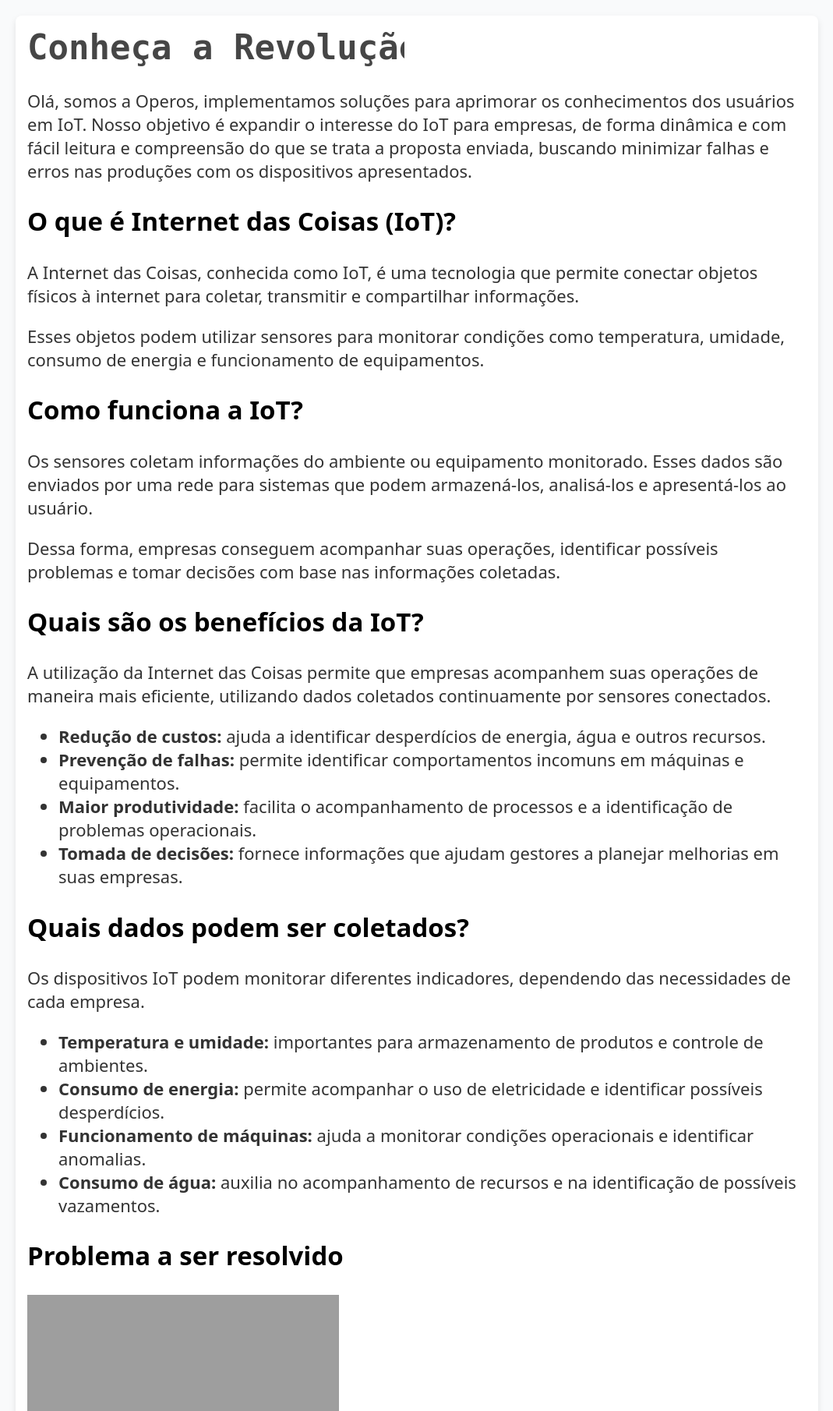
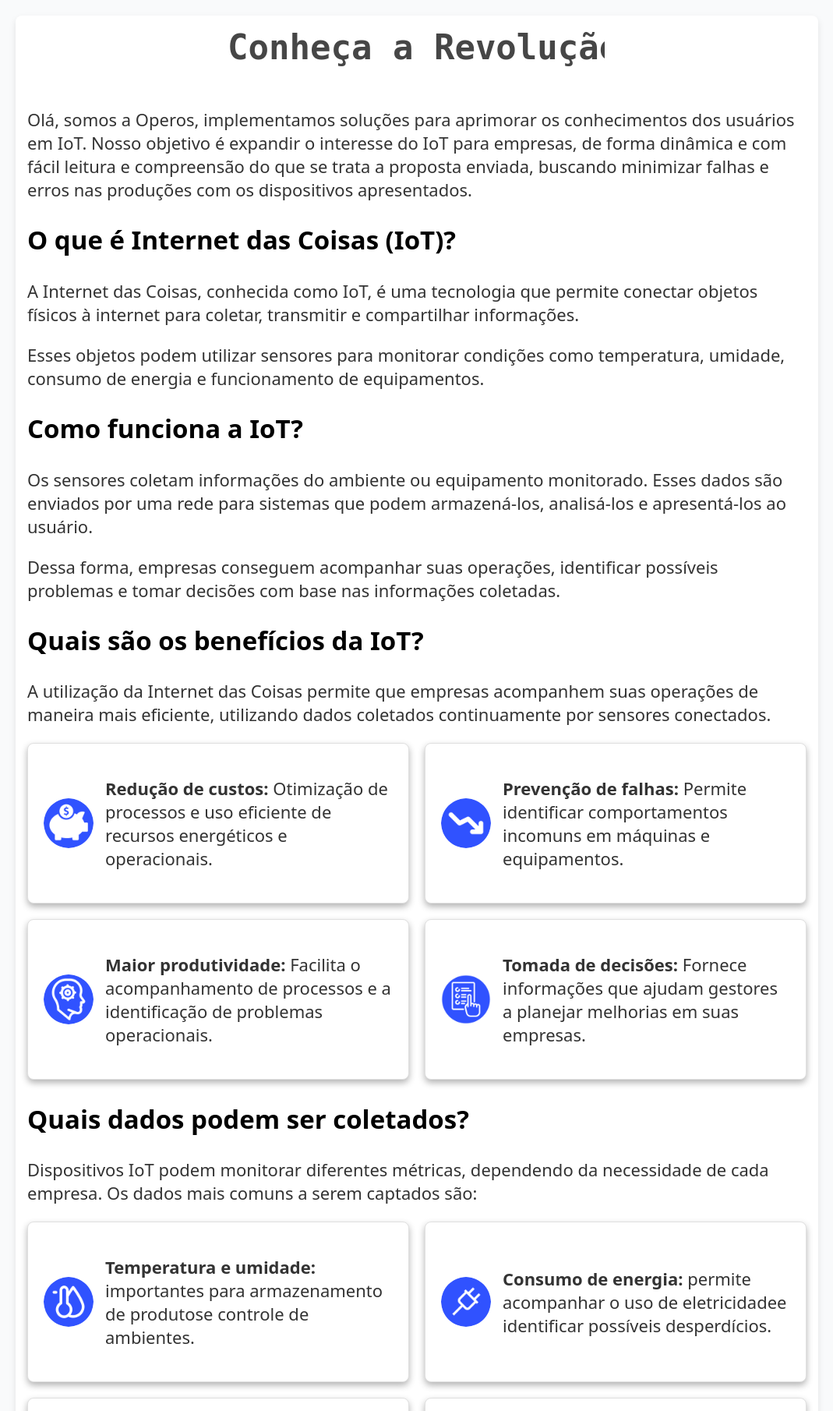
Before and after one commit to DanilolBorba/Operos, a Django app: page /home/ in a window 1280 px wide. Shown: the part 110-1920 px from the top of the page at 78% size, without its empty margins (105-1174 px from the left). Run offline with Django 5.2, Linux system fonts and the light colour scheme; grey boxes are pictures that could not be loaded.

Commit message:
reorganiza itens de listas da home em containeres

```diff
--- a/entrega-02/perguntas/static/css/estilo.css
+++ b/entrega-02/perguntas/static/css/estilo.css
@@ -48,7 +48,7 @@ nav a:hover {
     .container-terciario{
         background-color: white;
         border-radius: 8px;
-        box-shadow: 0 4px 8px rgba(0,0,0,0.1);
+        box-shadow: 0 4px 8px rgba(0,0,0,0.3);
         border: 1px solid #e0e0e0;
         padding: 20px;
 
@@ -128,7 +128,6 @@ h1, h2 {
 .line {
     white-space: nowrap;
     overflow: hidden;
-    display: inline-block;
 }
 
 .typing-animation {
--- a/entrega-02/perguntas/templates/perguntas/index.html
+++ b/entrega-02/perguntas/templates/perguntas/index.html
@@ -1,6 +1,6 @@
 
 {% extends "perguntas/base.html" %}
-
+{% load static %}
 {% block content %}
 
 <h1 class="line typing-animation">Conheça a Revolução.</h1>
@@ -53,66 +53,78 @@
         continuamente por sensores conectados.
     </p>
 
-    <ul>
-        <li>
-            <strong>Redução de custos:</strong>
-            ajuda a identificar desperdícios de energia,
-            água e outros recursos.
-        </li>
+    <div class="container-secund">
 
-        <li>
-            <strong>Prevenção de falhas:</strong>
-            permite identificar comportamentos incomuns
-            em máquinas e equipamentos.
-        </li>
+        <!-- reducao custos -->
+        <div class="container-terciario">
+            <img src="{% static 'imagens_gerais/economizar-cofrinho.png' %}" class="container-placeholder-img">
+            <div class="container-terciario-texto">
+                <p><b>Redução de custos:</b> Otimização de processos e uso eficiente de recursos energéticos e operacionais.</p>
+            </div>
+        </div>
 
-        <li>
-            <strong>Maior produtividade:</strong>
-            facilita o acompanhamento de processos
-            e a identificação de problemas operacionais.
-        </li>
+        <!-- prevencao de falhas -->
+        <div class="container-terciario">
+            <img src="{% static 'imagens_gerais/prevencao-falhas.png' %}" class="container-placeholder-img">
+            <div class="container-terciario-texto">
+                <p><b>Prevenção de falhas:</b> Permite identificar comportamentos incomuns em máquinas e equipamentos.</p>
+            </div>
+        </div>
 
-        <li>
-            <strong>Tomada de decisões:</strong>
-            fornece informações que ajudam gestores
-            a planejar melhorias em suas empresas.
-        </li>
-    </ul>
+        <!-- produtividade -->
+        <div class="container-terciario">
+            <img src="{% static 'imagens_gerais/produtividade.png' %}" class="container-placeholder-img">
+            <div class="container-terciario-texto">
+                <p><b>Maior produtividade:</b> Facilita o acompanhamento de processos e a identificação de problemas operacionais.</p>
+            </div>
+        </div>
+
+        <!-- decisao -->
+        <div class="container-terciario">
+            <img src="{% static 'imagens_gerais/decision-making.png' %}" class="container-placeholder-img">
+            <div class="container-terciario-texto">
+                <p><b>Tomada de decisões:</b> Fornece informações que ajudam gestores a planejar melhorias em suas empresas.</p>
+            </div>
+        </div>
+    </div>
 
     <h2>Quais dados podem ser coletados?</h2>
 
     <p>
-        Os dispositivos IoT podem monitorar diferentes
-        indicadores, dependendo das necessidades
-        de cada empresa.
+        Dispositivos IoT podem monitorar diferentes
+        métricas, dependendo da necessidade
+        de cada empresa. Os dados mais comuns a serem captados são:
     </p>
 
-    <ul>
-        <li>
-            <strong>Temperatura e umidade:</strong>
-            importantes para armazenamento de produtos
-            e controle de ambientes.
-        </li>
+    <div class="container-secund">
+        <div class="container-terciario">
+            <img src="{% static 'imagens_gerais/temp-umidade.png' %}" class="container-placeholder-img">
+            <div class="container-terciario-texto">
+                <p><b>Temperatura e umidade: </b> importantes para armazenamento de produtose controle de ambientes.</p>
+            </div>
+        </div>
 
-        <li>
-            <strong>Consumo de energia:</strong>
-            permite acompanhar o uso de eletricidade
-            e identificar possíveis desperdícios.
-        </li>
+        <div class="container-terciario">
+            <img src="{% static 'imagens_gerais/electrical.png' %}" class="container-placeholder-img">
+            <div class="container-terciario-texto">
+                <p><b>Consumo de energia: </b>permite acompanhar o uso de eletricidadee identificar possíveis desperdícios. </p>
+            </div>
+        </div>
 
-        <li>
-            <strong>Funcionamento de máquinas:</strong>
-            ajuda a monitorar condições operacionais
-            e identificar anomalias.
-        </li>
+        <div class="container-terciario">
+            <img src="{% static 'imagens_gerais/maquinario.png' %}" class="container-placeholder-img">
+            <div class="container-terciario-texto">
+                <p><b>Funcionamento de máquinas: </b>ajuda a monitorar condições operacionais e identificar anomalias.  </p>
+            </div>
+        </div>
 
-        <li>
-            <strong>Consumo de água:</strong>
-            auxilia no acompanhamento de recursos
-            e na identificação de possíveis vazamentos.
-        </li>
-    </ul>
-
+        <div class="container-terciario">
+            <img src="{% static 'imagens_gerais/consumo-agua.png' %}" class="container-placeholder-img">
+            <div class="container-terciario-texto">
+                <p><b>Consumo de água: </b>auxilia no acompanhamento de recursos e na identificação de possíveis vazamentos.</p>
+            </div>
+        </div>
+    </div>
 </section>
 
 {% if user.is_authenticated %}
```
